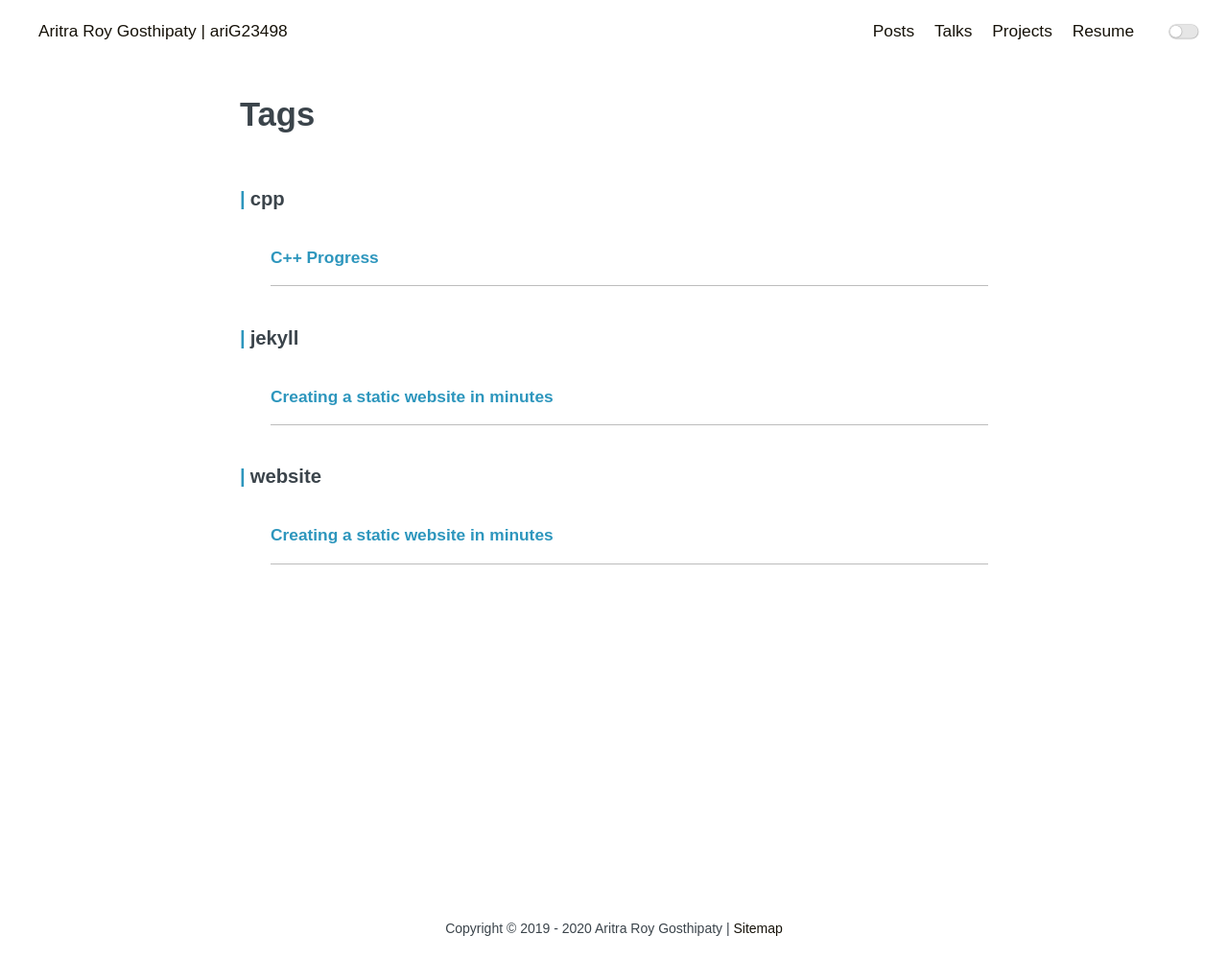
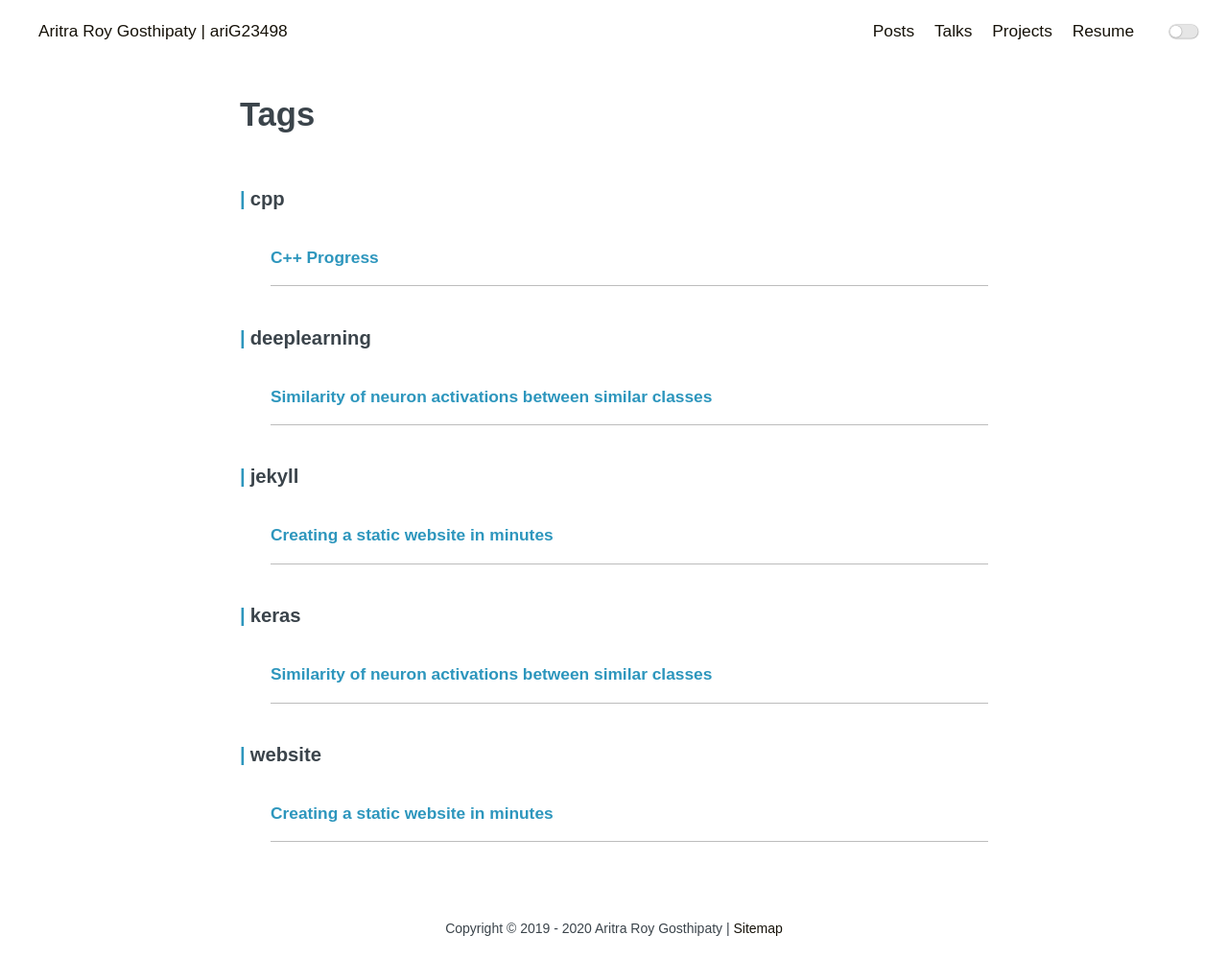
Before and after one commit to ariG23498/ariG23498.github.io, a Jekyll site: the page built from tags.html, in a window 1280 px wide. Shown: the whole page at 96% size. Built offline with Jekyll 4.4.1, drawn with Linux system fonts in a browser that asks for light colours; part of the change alters nothing that is shown.

Commit message:
blog added

````diff
--- a/_posts/2020-06-25-Cpp-Progress.md
+++ b/_posts/2020-06-25-Cpp-Progress.md
@@ -5,8 +5,8 @@ title:  "C++ Progress"
 author: "Aritra Roy Gosthipaty"
 prev_title: "Creating a static website in minutes"
 prev_link: /creating-a-static-website-in-minutes
-next_title: false
-next_link: false
+next_title: "Similarity of neuron activations between similar classes"
+next_link: /similarity-of-neuron-activations-between-similar-classes
 tags: cpp
 permalink: /cpp-progress
 
--- /dev/null
+++ b/_posts/2020-07-09-Similarity-of-neuron-activations-between-similar-classes.md
@@ -0,0 +1,338 @@
+---
+
+layout: post
+title:  "Similarity of neuron activations between similar classes"
+author: "Aritra Roy Gosthipaty"
+prev_title: "Cpp Progress"
+prev_link: /cpp-progress
+next_title: false
+next_link: false
+tags: keras deeplearning
+permalink: /similarity-of-neuron-activations-between-similar-classes
+
+---
+
+This notebook is based on a `thought experiment`. While making a classification model, does the model's neurons fire similarly for similar classes. Here I have worked on the `fashion MNIST` where I have looked at the pattern of neuron activations for a definite layer of the model and tried to co-relate the activation patter of each class with every other class there is.
+
+# Imports
+Import the important packages.
+
+
+```python
+import numpy as np
+import tensorflow as tf
+from tensorflow import keras
+import matplotlib.pyplot as plt
+%matplotlib inline
+```
+
+
+```python
+print(tf.__version__)
+```
+
+> 2.2.0
+
+
+
+```python
+(X_train, y_train), (X_test, y_test) = keras.datasets.fashion_mnist.load_data()
+X_train.shape
+```
+
+> (60000, 28, 28)
+
+# The DataSet
+Let us see the data and get familiar with it.
+0. 	T-shirt/top
+1. 	Trouser
+2. 	Pullover
+3. 	Dress
+4. 	Coat
+5. 	Sandal
+6. 	Shirt
+7. 	Sneaker
+8. 	Bag
+9.  Ankle boot
+
+
+```python
+class_names = {
+    0:	'T-shirt/top',
+    1: 	'Trouser',
+    2: 	'Pullover',
+    3: 	'Dress',
+    4: 	'Coat',
+    5: 	'Sandal',
+    6: 	'Shirt',
+    7: 	'Sneaker',
+    8: 	'Bag',
+    9:  'Ankle boot'
+}
+```
+
+
+```python
+plt.figure(figsize=(20,10))
+for i in range(10):
+  plt.subplot(1,10,i+1)
+  plt.imshow(X_train[y_train == i][0],cmap='gray')
+  plt.title('Class: {}'.format(class_names[i]))
+```
+
+
+![the classes](https://raw.githubusercontent.com/ariG23498/ariG23498.github.io/master/assets/post_images/3post/output_8_0.png)
+
+
+# Pre Process the Data
+The fashion MNIST dataset has only 1 channel hence needs to be pre-processed before feeding it to the `CNN` model.
+
+
+```python
+X_train = X_train.reshape(60000,28,28,1)
+X_test = X_test.reshape(10000,28,28,1)
+print('X_train shape {}'.format(X_train.shape))
+print('X_test shape {}'.format(X_test.shape))
+```
+
+> X_train shape (60000, 28, 28, 1)
+> X_test shape (10000, 28, 28, 1)
+
+
+
+```python
+y_train_one_hot = tf.keras.utils.to_categorical(y_train, 10)
+y_test_one_hot = tf.keras.utils.to_categorical(y_test, 10)
+print('y_train_one_hot shape {}'.format(y_train_one_hot.shape))
+print('y_test_one_hot shape {}'.format(y_test_one_hot.shape))
+```
+
+> y_train_one_hot shape (60000, 10)
+> y_test_one_hot shape (10000, 10)
+
+# Model
+
+The model is relatively simple. I have summarised the model below and have also drew out the model image for better understanding.
+
+
+```python
+model = tf.keras.models.Sequential()
+model.add(tf.keras.layers.Conv2D(filters=32,
+                                 kernel_size=(3,3),
+                                 activation='relu',
+                                 input_shape =(28,28,1)))
+model.add(tf.keras.layers.Conv2D(filters=32,
+                                 kernel_size=(3,3),
+                                 activation='relu'))
+model.add(tf.keras.layers.MaxPool2D(pool_size=(2,2)))
+
+model.add(tf.keras.layers.Conv2D(filters=64,
+                                 kernel_size=(3,3),
+                                 activation='relu'))
+model.add(tf.keras.layers.Conv2D(filters=64,
+                                 kernel_size=(3,3),
+                                 activation='relu'))
+
+model.add(tf.keras.layers.GlobalAveragePooling2D())
+model.add(tf.keras.layers.Dense(units=32, activation='relu'))
+model.add(tf.keras.layers.Dense(units=10, activation='softmax'))
+```
+
+
+```python
+model.summary()
+```
+
+    Model: "sequential"
+    _________________________________________________________________
+    Layer (type)                 Output Shape              Param #
+    =================================================================
+    conv2d (Conv2D)              (None, 26, 26, 32)        320
+    _________________________________________________________________
+    conv2d_1 (Conv2D)            (None, 24, 24, 32)        9248
+    _________________________________________________________________
+    max_pooling2d (MaxPooling2D) (None, 12, 12, 32)        0
+    _________________________________________________________________
+    conv2d_2 (Conv2D)            (None, 10, 10, 64)        18496
+    _________________________________________________________________
+    conv2d_3 (Conv2D)            (None, 8, 8, 64)          36928
+    _________________________________________________________________
+    global_average_pooling2d (Gl (None, 64)                0
+    _________________________________________________________________
+    dense (Dense)                (None, 32)                2080
+    _________________________________________________________________
+    dense_1 (Dense)              (None, 10)                330
+    =================================================================
+    Total params: 67,402
+    Trainable params: 67,402
+    Non-trainable params: 0
+    _________________________________________________________________
+
+
+
+```python
+tf.keras.utils.plot_model(
+    model,
+    to_file="model.png"
+)
+
+```
+
+
+
+
+![The model](https://raw.githubusercontent.com/ariG23498/ariG23498.github.io/master/assets/post_images/3post/output_15_0.png)
+
+
+
+## Training
+
+At this step we train the model to fit on out `Fashion MNIST` dataset.
+
+
+```python
+tf.keras.backend.clear_session()
+model.compile(
+    optimizer='adam', loss='categorical_crossentropy', metrics=['acc']
+)
+history = model.fit(
+    x=X_train,
+    y=y_train_one_hot,
+    validation_split=0.3,
+    batch_size=32,
+    epochs=15
+)
+```
+
+    Epoch 1/15
+    1313/1313 [==============================] - 6s 4ms/step - loss: 0.6822 - acc: 0.7552 - val_loss: 0.5710 - val_acc: 0.7761
+    Epoch 2/15
+    1313/1313 [==============================] - 6s 4ms/step - loss: 0.4316 - acc: 0.8446 - val_loss: 0.4248 - val_acc: 0.8445
+    Epoch 3/15
+    1313/1313 [==============================] - 6s 4ms/step - loss: 0.3564 - acc: 0.8726 - val_loss: 0.3293 - val_acc: 0.8816
+    Epoch 4/15
+    1313/1313 [==============================] - 6s 4ms/step - loss: 0.3174 - acc: 0.8870 - val_loss: 0.3248 - val_acc: 0.8836
+    Epoch 5/15
+    1313/1313 [==============================] - 6s 4ms/step - loss: 0.2877 - acc: 0.8952 - val_loss: 0.2783 - val_acc: 0.9014
+    Epoch 6/15
+    1313/1313 [==============================] - 6s 4ms/step - loss: 0.2590 - acc: 0.9063 - val_loss: 0.2826 - val_acc: 0.8992
+    Epoch 7/15
+    1313/1313 [==============================] - 6s 4ms/step - loss: 0.2421 - acc: 0.9112 - val_loss: 0.3085 - val_acc: 0.8929
+    Epoch 8/15
+    1313/1313 [==============================] - 6s 4ms/step - loss: 0.2235 - acc: 0.9190 - val_loss: 0.2687 - val_acc: 0.9042
+    Epoch 9/15
+    1313/1313 [==============================] - 6s 4ms/step - loss: 0.2082 - acc: 0.9227 - val_loss: 0.2600 - val_acc: 0.9072
+    Epoch 10/15
+    1313/1313 [==============================] - 6s 4ms/step - loss: 0.1917 - acc: 0.9302 - val_loss: 0.2714 - val_acc: 0.9038
+    Epoch 11/15
+    1313/1313 [==============================] - 6s 4ms/step - loss: 0.1785 - acc: 0.9358 - val_loss: 0.2690 - val_acc: 0.9068
+    Epoch 12/15
+    1313/1313 [==============================] - 6s 4ms/step - loss: 0.1679 - acc: 0.9380 - val_loss: 0.2884 - val_acc: 0.9025
+    Epoch 13/15
+    1313/1313 [==============================] - 6s 4ms/step - loss: 0.1526 - acc: 0.9442 - val_loss: 0.2656 - val_acc: 0.9108
+    Epoch 14/15
+    1313/1313 [==============================] - 6s 4ms/step - loss: 0.1425 - acc: 0.9482 - val_loss: 0.2873 - val_acc: 0.9068
+    Epoch 15/15
+    1313/1313 [==============================] - 6s 4ms/step - loss: 0.1349 - acc: 0.9505 - val_loss: 0.2873 - val_acc: 0.9067
+
+### Model History
+
+This is just the code snippet to see the training graphs of the model. The training accuracy and the validation accuracy have been logged jointly in one plot. On the other plot the training loss and the validation loss have been logged.
+
+
+```python
+plt.subplot(2,1,1)
+# summarize history for accuracy
+plt.plot(history.history['acc'])
+plt.plot(history.history['val_acc'])
+plt.title('model accuracy')
+plt.ylabel('accuracy')
+plt.xlabel('epoch')
+plt.legend(['train', 'test'], loc='upper left')
+plt.show()
+plt.subplot(2,1,2)
+# summarize history for loss
+plt.plot(history.history['loss'])
+plt.plot(history.history['val_loss'])
+plt.title('model loss')
+plt.ylabel('loss')
+plt.xlabel('epoch')
+plt.legend(['train', 'test'], loc='upper left')
+plt.show()
+```
+
+
+![Accuracy](https://raw.githubusercontent.com/ariG23498/ariG23498.github.io/master/assets/post_images/3post/output_19_0.png)
+
+
+
+![Loss](https://raw.githubusercontent.com/ariG23498/ariG23498.github.io/master/assets/post_images/3post/output_19_1.png)
+
+> The graphs do show that the models indeed converge and are picking up on the learning aspect.
+
+```
+model.evaluate(X_test, y_test_one_hot)
+```
+
+> 313/313 [==============================] - 1s 2ms/step - loss: 0.3204 - acc: 0.9044
+> [0.3203956186771393, 0.9043999910354614]
+
+The model does pretty well with a loss of `0.32` and an accuracy of `0.90`
+
+
+### Slice the model
+We have seen that the model did fairly well on the `unseen test data`. Now we would look into the pattern of activation of neurons in the `penultimate layer` of the model. There was not particular reason behind my choosing this particular layer.
+
+So we would pass in `1000 examples` of each individual class and keep track of the pattern of neurons firing.
+
+
+```python
+layer_name = 'dense'
+intermediate_layer_model = tf.keras.Model(inputs=model.input,
+                                 outputs=model.get_layer(layer_name).output)
+```
+
+### Experiment
+1. Pass `1000 samples` of each class to the model.
+2. Note the activation of the neurons.
+3. Correlate the pattern of activations with every other class and observe the pattern.
+
+
+```python
+class_vs_neurons = np.zeros((10,32))
+for idx in range(10):
+  class_choice = X_test[y_test == idx]
+  intermediate_output = intermediate_layer_model.predict(class_choice)
+  intermediate_output[intermediate_output > 0] = 1.0
+  class_vs_neurons[idx,:] = np.sum(intermediate_output,axis=0)/1000
+```
+
+#### Look for similar patterns of neuron activation
+
+
+```python
+corr = np.zeros((10,10))
+for i in range(10):
+  for j in range(10):
+    corr[i,j] = np.sum(np.absolute(class_vs_neurons[i] - class_vs_neurons[j]))/32
+```
+
+
+```python
+plt.figure(figsize=(10,20))
+for i in range(10):
+  idx_sort = corr[i].argsort()
+  for j in range(10):
+    plt.subplot(10,10,10*i+j+1)
+    plt.imshow(X_train[y_train == idx_sort[j]][0].reshape(28,28), cmap='gray')
+    plt.xticks([])
+    plt.yticks([])
+plt.show()
+```
+
+
+![The finale](https://raw.githubusercontent.com/ariG23498/ariG23498.github.io/master/assets/post_images/3post/output_29_0.png)
+
+This the image that matters. If you look at the rows the `first image` is the image of the class under consideration, and the rest of the images in the row are arranged according to their strong correlation of their neuron activations. We can see that the `shoes` are getting placed side by side and similarly the `t-shirt` and the `pullover`. From the above given figure we can conclude that the activation pattern of similar classes are indeed similar.
+
+I am new to deep learning and would really love the inputs from other people. I would also love constructive feedbacks on the experiment.
````
Also changed, not shown: assets/post_images/3post/output_15_0.png (added), assets/post_images/3post/output_19_0.png (added), assets/post_images/3post/output_19_1.png (added), assets/post_images/3post/output_29_0.png (added), assets/post_images/3post/output_8_0.png (added).
